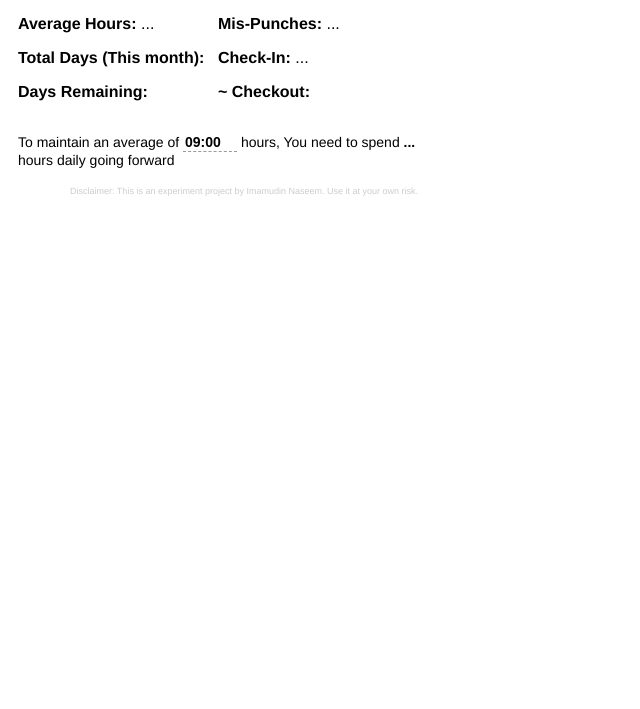
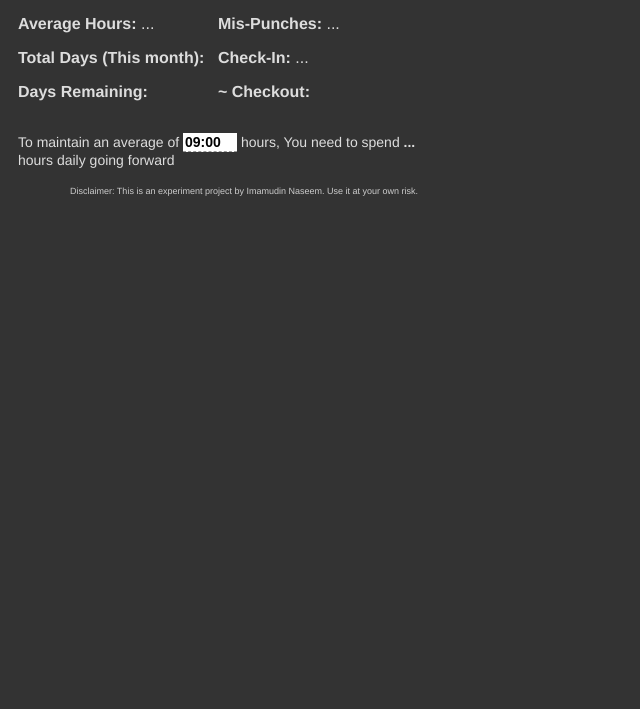
Before and after one commit to minaseem/smart-elevate, a browser extension: page src/browser_action/browser_action.html in a window 1280 px wide. Shown: the part 91-800 px from the top of the page, without its empty margins (0-640 px from the left). Drawn offline with Linux system fonts and the dark colour scheme.

Commit message:
enable dark mode

```diff
--- a/src/browser_action/browser_action.html
+++ b/src/browser_action/browser_action.html
@@ -67,6 +67,12 @@
     .header a {
         color: teal;
     }
+    @media (prefers-color-scheme: dark) {
+        body {
+            background-color: #333;
+            color: #ddd;
+        }
+    }
 </style>
 <script src="./popup.js" defer></script>
 <div id="mainPopup" class="mainPopup">
```
Also changed, not shown: 1 other file.
